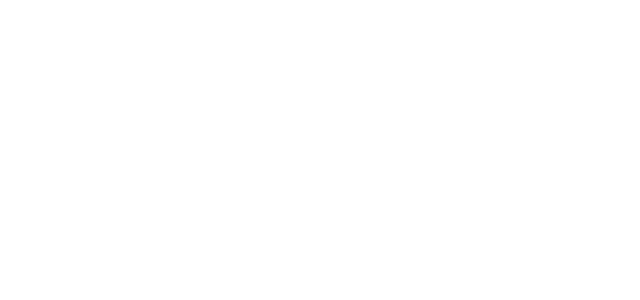
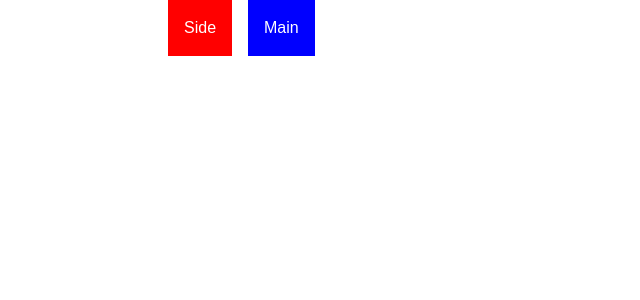
Before and after one commit to TechnicolorPanda/twitter, a React (Create React App) app: page / in a window 1280 px wide. Shown: the top 300 px of the page, without its empty margins (0-640 px from the left). Built offline with nearby package versions, Linux system fonts and the light colour scheme.

Commit message:
positions elements with flexbox

```diff
--- a/public/index.html
+++ b/public/index.html
@@ -27,6 +27,9 @@
   </head>
   <body>
     <noscript>You need to enable JavaScript to run this app.</noscript>
-    <div id="root"></div>
+    <div class = 'flex-grid' id="root">
+
+    </div>
+
   </body>
 </html>
--- a/src/App.css
+++ b/src/App.css
@@ -1,38 +1,35 @@
-.App {
-  text-align: center;
+.App-header, #root {
+  display: flex;
+  max-width: 960px;
+  margin: auto;
+  font-family: sans-serif;
+  line-height: 1.5;
+  flex-direction: row;
 }
 
-.App-logo {
-  height: 40vmin;
-  pointer-events: none;
+.flex-grid {
+  color: white;
+  display: flex;
+  margin: auto -1rem 1rem;
 }
 
-@media (prefers-reduced-motion: no-preference) {
-  .App-logo {
-    animation: App-logo-spin infinite 20s linear;
-  }
+.col {
+  position: relative;
+  margin-left: 0.5rem;
+  margin-right: 0.5rem;
+  padding: 1rem;
 }
 
-.App-header {
-  background-color: white;
-  min-height: 100vh;
-  display: flex;
-  flex-direction: column;
-  align-items: center;
-  justify-content: center;
-  font-size: calc(10px + 2vmin);
-  color: white;
+.sidebar {
+  flex: 1;
+  width: 33%;
+  position: relative;
+  background-color: red;
 }
 
-.App-link {
-  color: #61dafb;
+.main {
+  position: relative;
+  flex: 3;
+  width: 67%;
+  background-color: blue;
 }
-
-@keyframes App-logo-spin {
-  from {
-    transform: rotate(0deg);
-  }
-  to {
-    transform: rotate(360deg);
-  }
-}
--- a/src/App.js
+++ b/src/App.js
@@ -3,11 +3,10 @@
 function App() {
   return (
     <div className="App">
-      <header className="App-header">
-        <p>
-        </p>
-
-      </header>
+      <div className="App-header">
+        <div className = 'col sidebar'>Side</div>
+        <div className = 'col main'>Main</div>
+      </div>
     </div>
   );
 }
```
